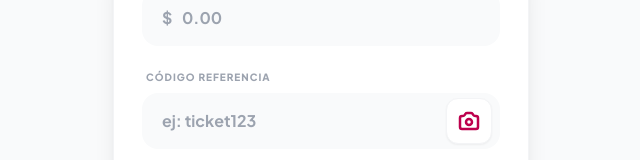
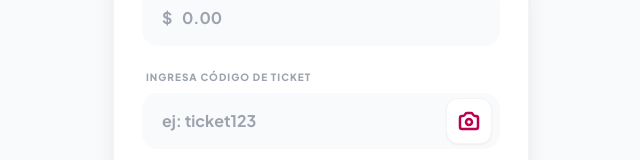
Before and after one commit to jorgevillanueva-cpu/dqr-yoshi, a React (Vite) app: page / in a window 1280 px wide. Shown: the part 299-459 px from the top of the page, without its empty margins (319-959 px from the left). Built offline with nearby package versions, Linux system fonts and the light colour scheme.

Commit message:
Update App.tsx

```diff
--- a/App.tsx
+++ b/App.tsx
@@ -235,7 +235,7 @@ const App: React.FC = () => {
         }
       }
     } catch (e) {
-      alert("Error al compartir.");
+      alert("");
     } finally {
       setIsProcessing(false);
     }
@@ -299,7 +299,7 @@ const App: React.FC = () => {
             </div>
 
             <div>
-              <label className="text-[10px] font-black text-gray-400 ml-1 uppercase block mb-2 tracking-widest">Código Referencia</label>
+              <label className="text-[10px] font-black text-gray-400 ml-1 uppercase block mb-2 tracking-widest">Ingresa Código de Ticket</label>
               <div className="relative flex items-center">
                 <input
                   type="text"
```
